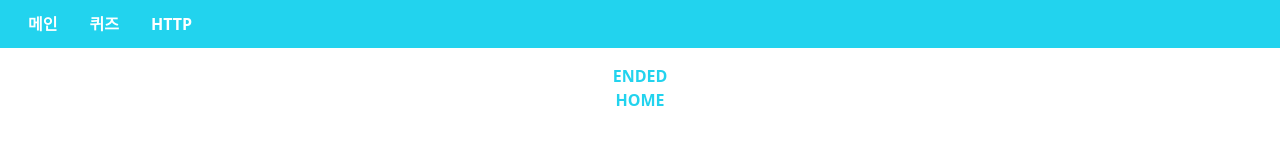
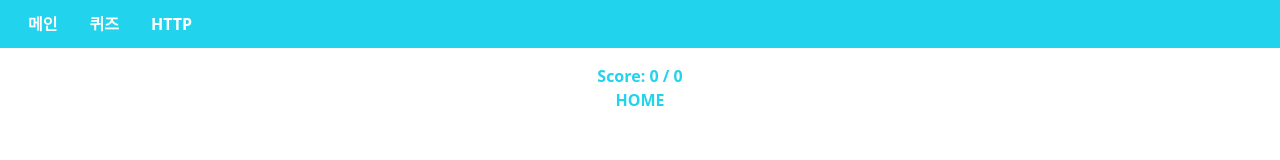
Before and after one commit to sinclairr08/molu-q, a Next.js app in the folder frontend/: page /quiz/1/result in a window 1280 px wide. Shown: the top 160 px of the page. Built offline with nearby package versions, Linux system fonts and the light colour scheme.

Commit message:
feat: add score result function for quiz result page

```diff
--- a/frontend/src/app/quiz/[quizSetId]/[problemId]/result/page.tsx
+++ b/frontend/src/app/quiz/[quizSetId]/[problemId]/result/page.tsx
@@ -16,7 +16,7 @@ const fetcher = (url: string) =>
 
 const QuizProblemPage: React.FC = () => {
   const [message, setMessage] = useState<string>("");
-  const { getAnswer } = useQuiz();
+  const { getAnswer, submitResult } = useQuiz();
 
   const pathname = usePathname();
   const segments = pathname.split("/");
@@ -30,11 +30,13 @@ const QuizProblemPage: React.FC = () => {
   );
 
   useEffect(() => {
-    if (data && data.answer) {
+    if (data && data.answer && problemId) {
       if (data.answer == getAnswer(problemId).answer) {
         setMessage(`정답! ${data.answer}`);
+        submitResult({ quizSetId, problemId, status: true });
       } else {
         setMessage(`오답! ${data.answer}`);
+        submitResult({ quizSetId, problemId, status: false });
       }
     }
   }, [data, problemId]);
--- a/frontend/src/app/quiz/[quizSetId]/page.tsx
+++ b/frontend/src/app/quiz/[quizSetId]/page.tsx
@@ -3,22 +3,19 @@
 import { useQuiz } from "@/contexts/QuizContext";
 import Link from "next/link";
 import { usePathname } from "next/navigation";
-import { useEffect } from "react";
 
 const QuizPage: React.FC = () => {
   const pathname = usePathname();
   const lastPath = pathname.split("/").filter(Boolean).pop() || "";
   const quizSetId = parseInt(lastPath);
 
-  const { resetAnswers } = useQuiz();
-
-  useEffect(() => {
-    resetAnswers();
-  }, []);
+  const { reset } = useQuiz();
 
   return (
     <div className="mt-16 flex justify-center items-center text-cyan-400 font-bold">
-      <Link href={`/quiz/${quizSetId}/1`}>START!</Link>
+      <Link href={`/quiz/${quizSetId}/1`} onClick={reset}>
+        START!
+      </Link>
     </div>
   );
 };
--- a/frontend/src/app/quiz/[quizSetId]/result/page.tsx
+++ b/frontend/src/app/quiz/[quizSetId]/result/page.tsx
@@ -4,16 +4,14 @@ import { useQuiz } from "@/contexts/QuizContext";
 import Link from "next/link";
 
 const QuizEndPage: React.FC = () => {
-  const { answers } = useQuiz();
+  const { getTotalResult } = useQuiz();
+  const { correct, total } = getTotalResult();
   return (
     <div className="mt-16 flex justify-center items-center text-cyan-400 font-bold">
       <div className="flex flex-col items-center">
-        <span>ENDED</span>
-        {answers.map((answer) => (
-          <div key={answer.problemId}>
-            Q{answer.problemId}: {answer.answer}
-          </div>
-        ))}
+        <span>
+          Score: {correct} / {total}
+        </span>
 
         <Link href={`/quiz`}>HOME</Link>
       </div>
--- a/frontend/src/contexts/QuizContext.tsx
+++ b/frontend/src/contexts/QuizContext.tsx
@@ -2,11 +2,20 @@
 
 import { createContext, useContext, useState } from "react";
 
+interface IQuizResultSubmit {
+  quizSetId: number;
+  problemId: number;
+  status: boolean;
+}
+
 interface QuizContextType {
   answers: { problemId: number; answer: string }[];
+  results: IQuizResultSubmit[];
   submitAnswer: (data: { problemId: number; answer: string }) => void;
-  resetAnswers: () => void;
+  submitResult: (data: IQuizResultSubmit) => void;
+  reset: () => void;
   getAnswer: (problemId: number) => { problemId: number; answer: string };
+  getTotalResult: () => { correct: number; total: number };
 }
 
 const QuizContext = createContext<QuizContextType | undefined>(undefined);
@@ -15,13 +24,39 @@ export const QuizProvider = ({ children }: any) => {
   const [answers, setAnswers] = useState<
     { problemId: number; answer: string }[]
   >([]);
+  const [results, setResults] = useState<IQuizResultSubmit[]>([]);
 
   const submitAnswer = (data: { problemId: number; answer: string }) => {
     setAnswers((prevAnswers) => [...prevAnswers, data]);
   };
 
-  const resetAnswers = () => {
+  const submitResult = (data: IQuizResultSubmit) => {
+    setResults((prev) =>
+      prev.some(
+        (result) =>
+          result.problemId === data.problemId &&
+          result.quizSetId === data.quizSetId,
+      )
+        ? prev.map((result) =>
+            result.problemId === data.problemId &&
+            result.quizSetId === data.quizSetId
+              ? { ...result, ...data }
+              : result,
+          )
+        : [...prev, data],
+    );
+    console.log(results);
+  };
+
+  const getTotalResult = () => {
+    const correct = results.filter((item) => item.status === true).length;
+    const total = results.length;
+    return { correct, total };
+  };
+
+  const reset = () => {
     setAnswers([]);
+    setResults([]);
   };
 
   const getAnswer = (problemId: number) => {
@@ -35,7 +70,15 @@ export const QuizProvider = ({ children }: any) => {
 
   return (
     <QuizContext.Provider
-      value={{ answers, submitAnswer, resetAnswers, getAnswer }}
+      value={{
+        answers,
+        results,
+        submitResult,
+        submitAnswer,
+        reset,
+        getAnswer,
+        getTotalResult,
+      }}
     >
       {children}
     </QuizContext.Provider>
```
